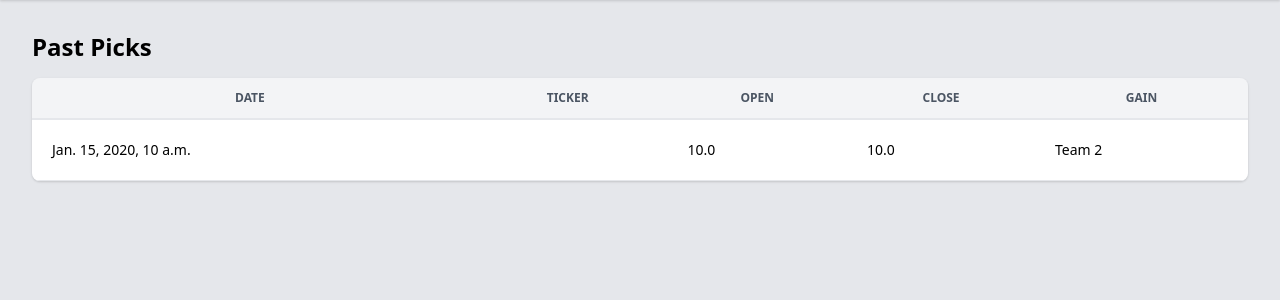
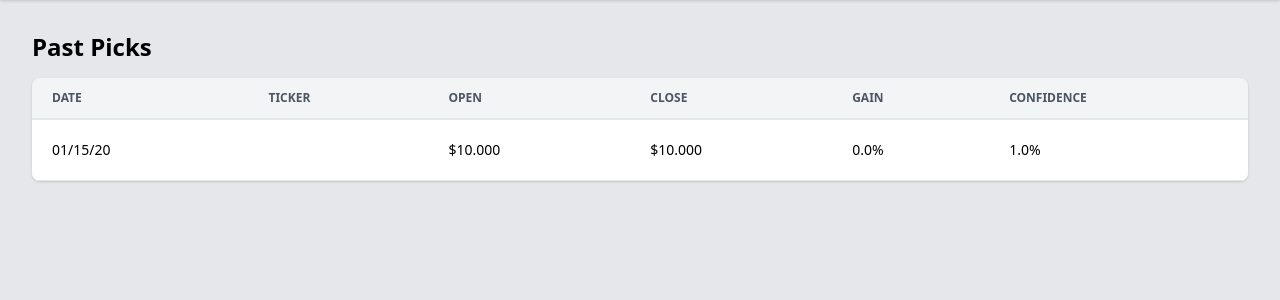
Before and after one commit to colin99d/daytrader, a Django app: page /table in a window 1280 px wide. Shown: the part 64-364 px from the top of the page. Run offline with Django 3.2, Linux system fonts and the light colour scheme; tables that the repository leaves empty hold one stand-in row (values such as "Sample post"); parts of the project's set-up code (start-up, migrations or seed data) failed here and were passed over.

Commit message:
Fixed table and celery chron

```diff
--- a/templates/table.html
+++ b/templates/table.html
@@ -1,5 +1,6 @@
 {% extends "base.html" %}
 {% block content %}
+{% load filter %}
 <div class="container mx-auto px-4 sm:px-8">
     <div class="py-8">
         <div>
@@ -10,22 +11,24 @@
                 <table class="min-w-full">
                     <thead>
                         <tr>
-                            <th class="px-5 py-3 border-b-2 border-gray-200 bg-gray-100 text-xs font-semibold text-gray-600 uppercase">Date</th>
-                            <th class="px-5 py-3 border-b-2 border-gray-200 bg-gray-100 text-xs font-semibold text-gray-600 uppercase">Ticker</th>
-                            <th class="px-5 py-3 border-b-2 border-gray-200 bg-gray-100 text-xs font-semibold text-gray-600 uppercase">Open</th>
-                            <th class="px-5 py-3 border-b-2 border-gray-200 bg-gray-100 text-xs font-semibold text-gray-600 uppercase">Close</th>
-                            <th class="px-5 py-3 border-b-2 border-gray-200 bg-gray-100 text-xs font-semibold text-gray-600 uppercase">Gain</th>
+                            <th class="px-5 py-3 border-b-2 border-gray-200 bg-gray-100 text-xs font-semibold text-gray-600 uppercase text-left">Date</th>
+                            <th class="px-5 py-3 border-b-2 border-gray-200 bg-gray-100 text-xs font-semibold text-gray-600 uppercase text-left">Ticker</th>
+                            <th class="px-5 py-3 border-b-2 border-gray-200 bg-gray-100 text-xs font-semibold text-gray-600 uppercase text-left">Open</th>
+                            <th class="px-5 py-3 border-b-2 border-gray-200 bg-gray-100 text-xs font-semibold text-gray-600 uppercase text-left">Close</th>
+                            <th class="px-5 py-3 border-b-2 border-gray-200 bg-gray-100 text-xs font-semibold text-gray-600 uppercase text-left">Gain</th>
+                            <th class="px-5 py-3 border-b-2 border-gray-200 bg-gray-100 text-xs font-semibold text-gray-600 uppercase text-left">Confidence</th>
                         </tr>
                     </thead>
                     <tbody>
 
-                        {% for stock in stocks%}
+                        {% for stock in stocks %}
                             <tr>
-                                <td class="px-5 py-5 border-b border-gray-200 bg-white text-sm">{{stock.tradeDate}}</td>
+                                <td class="px-5 py-5 border-b border-gray-200 bg-white text-sm">{{stock.tradeDate | date:"m/d/y"}}</td>
                                 <td class="px-5 py-5 border-b border-gray-200 bg-white text-sm">{{stock.stock.ticker}}</td>
-                                <td class="px-5 py-5 border-b border-gray-200 bg-white text-sm">{{stock.openPrice}}</td>
-                                <td class="px-5 py-5 border-b border-gray-200 bg-white text-sm">{{stock.closingPrice}}</td>
-                                <td class="px-5 py-5 border-b border-gray-200 bg-white text-sm">Team 2</td>
+                                <td class="px-5 py-5 border-b border-gray-200 bg-white text-sm">${{stock.openPrice | floatformat:3}}</td>
+                                <td class="px-5 py-5 border-b border-gray-200 bg-white text-sm">${{stock.closingPrice | floatformat:3}}</td>
+                                <td class="px-5 py-5 border-b border-gray-200 bg-white text-sm">{{stock.openPrice | growth:stock.closingPrice}}</td>
+                                <td class="px-5 py-5 border-b border-gray-200 bg-white text-sm">{{stock.confidence}}%</td>
                             </tr>
                         {% endfor %}
 
--- a/trader/functions.py
+++ b/trader/functions.py
@@ -34,7 +34,10 @@ def today_trade():
         data = get_data(symbols)
         ticker, open, conf, tradeDate = get_pick(data, symbols)
         stock = Stock.objects.get(ticker=ticker)
-        algo = Algorithm.objects.get(pk=1)
+        try:
+            algo = Algorithm.objects.get(pk=1)
+        except:
+            algo = Algorithm.objects.create(name="First Algo")
         DecisionHistory.objects.create(stock=stock,algorithm=algo,openPrice=open,confidence=conf, tradeDate=tradeDate)
         get_closing()
 
--- /dev/null
+++ b/trader/templatetags/filter.py
@@ -0,0 +1,10 @@
+from django import template
+
+register = template.Library()
+
+def growth(value, arg):
+    decimal = (value - arg) / arg
+    percent = decimal * 100
+    return str(round(percent,2)) + "%"
+
+register.filter('growth', growth)
```
Also changed, not shown: daytrader/celery.py (+0 -19 lines), trader/templatetags/__init__.py (added), 1 other file.
